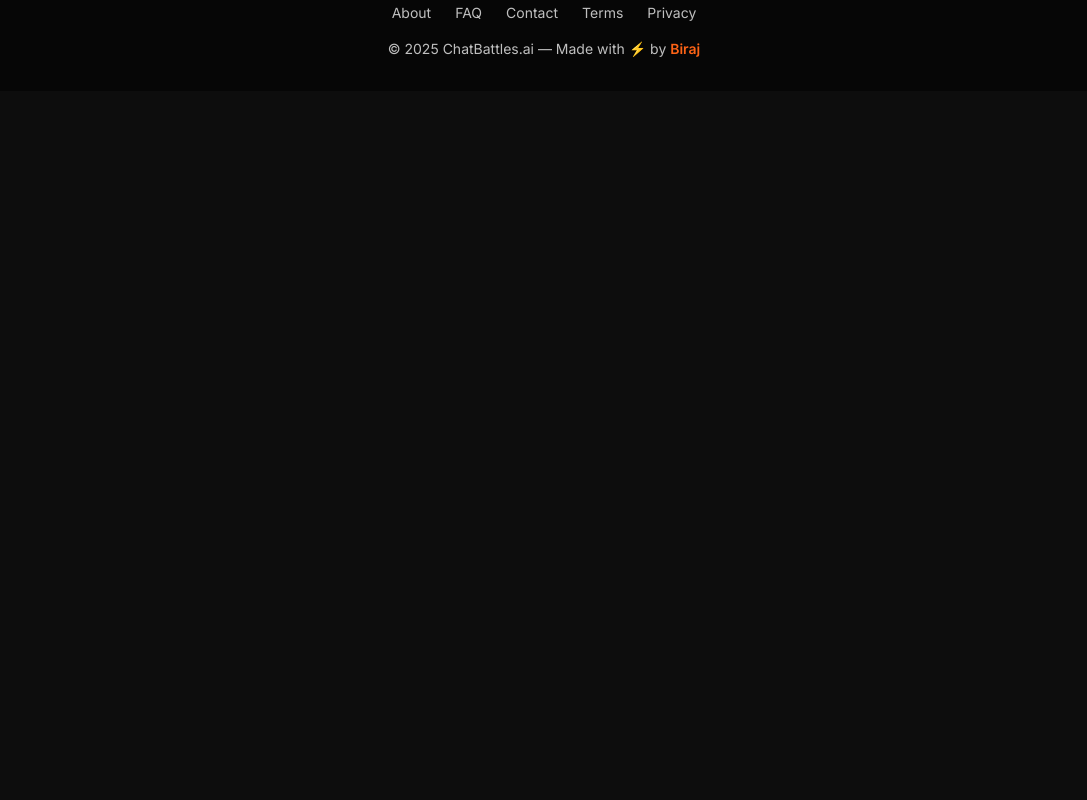
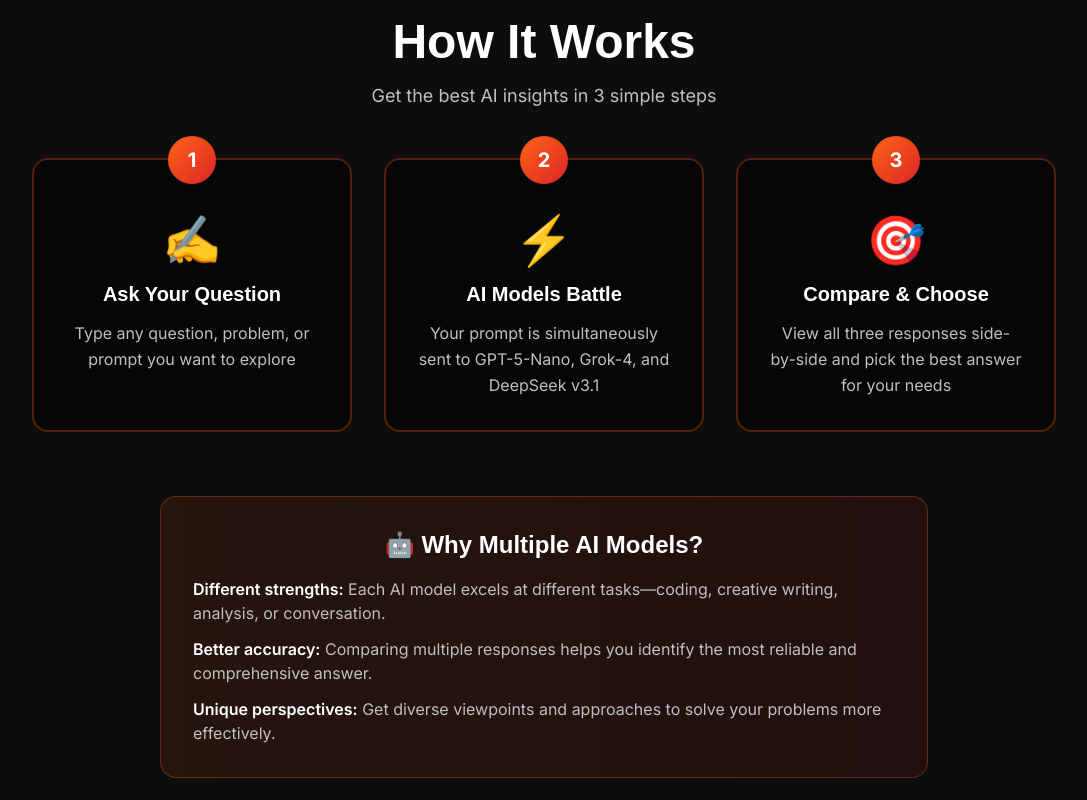
Before and after one commit to birajpaul81/ChatBattles, a Next.js app: page / in a window 1280 px wide. Shown: the part 880-1680 px from the top of the page, without its empty margins (96-1183 px from the left). Before the commit the page ends 971 px from the top, so only its background shows below. Built offline with nearby package versions, Linux system fonts and the light colour scheme; no server answers.

Commit message:
Add How It Works section to landing page explaining AI workflow

```diff
--- a/app/page.tsx
+++ b/app/page.tsx
@@ -85,6 +85,67 @@ export default function HomePage() {
                 delay={0.2}
               />
             </motion.div>
+
+            {/* How It Works Section */}
+            <motion.div
+              className="mt-32 mb-20"
+              initial={{ opacity: 0, y: 30 }}
+              animate={{ opacity: 1, y: 0 }}
+              transition={{ duration: 0.8, delay: 1.2 }}
+            >
+              <h2 className="text-4xl md:text-5xl font-orbitron font-black text-white mb-4">
+                How It Works
+              </h2>
+              <p className="text-softGray text-lg mb-12 max-w-2xl mx-auto">
+                Get the best AI insights in 3 simple steps
+              </p>
+
+              <div className="grid grid-cols-1 md:grid-cols-3 gap-8 max-w-5xl mx-auto">
+                <StepCard
+                  number="1"
+                  icon="✍️"
+                  title="Ask Your Question"
+                  description="Type any question, problem, or prompt you want to explore"
+                  delay={0}
+                />
+                <StepCard
+                  number="2"
+                  icon="⚡"
+                  title="AI Models Battle"
+                  description="Your prompt is simultaneously sent to GPT-5-Nano, Grok-4, and DeepSeek v3.1"
+                  delay={0.1}
+                />
+                <StepCard
+                  number="3"
+                  icon="🎯"
+                  title="Compare & Choose"
+                  description="View all three responses side-by-side and pick the best answer for your needs"
+                  delay={0.2}
+                />
+              </div>
+
+              <motion.div
+                className="mt-16 bg-gradient-to-r from-accent/10 to-red-600/10 border border-accent/30 rounded-2xl p-8 max-w-3xl mx-auto"
+                initial={{ opacity: 0 }}
+                animate={{ opacity: 1 }}
+                transition={{ duration: 0.8, delay: 1.5 }}
+              >
+                <h3 className="text-2xl font-orbitron font-bold text-white mb-4">
+                  🤖 Why Multiple AI Models?
+                </h3>
+                <div className="text-left text-softGray space-y-3">
+                  <p>
+                    <span className="text-white font-semibold">Different strengths:</span> Each AI model excels at different tasks—coding, creative writing, analysis, or conversation.
+                  </p>
+                  <p>
+                    <span className="text-white font-semibold">Better accuracy:</span> Comparing multiple responses helps you identify the most reliable and comprehensive answer.
+                  </p>
+                  <p>
+                    <span className="text-white font-semibold">Unique perspectives:</span> Get diverse viewpoints and approaches to solve your problems more effectively.
+                  </p>
+                </div>
+              </motion.div>
+            </motion.div>
           </motion.div>
         </div>
       </main>
@@ -120,3 +181,35 @@ function FeatureCard({
     </motion.div>
   );
 }
+
+function StepCard({
+  number,
+  icon,
+  title,
+  description,
+  delay,
+}: {
+  number: string;
+  icon: string;
+  title: string;
+  description: string;
+  delay: number;
+}) {
+  return (
+    <motion.div
+      initial={{ opacity: 0, y: 20 }}
+      animate={{ opacity: 1, y: 0 }}
+      transition={{ duration: 0.5, delay: 1.2 + delay }}
+      className="bg-black/50 backdrop-blur-sm border-2 border-accent/30 rounded-2xl p-8 hover:border-accent hover:glow-orange transition-all duration-300 relative"
+    >
+      <div className="absolute -top-6 left-1/2 transform -translate-x-1/2 w-12 h-12 bg-gradient-to-br from-accent to-red-600 rounded-full flex items-center justify-center text-white font-bold text-xl shadow-lg">
+        {number}
+      </div>
+      <div className="text-5xl mb-4 mt-6 text-center">{icon}</div>
+      <h3 className="text-xl font-orbitron font-bold text-white mb-3 text-center">
+        {title}
+      </h3>
+      <p className="text-softGray text-center leading-relaxed">{description}</p>
+    </motion.div>
+  );
+}
```
